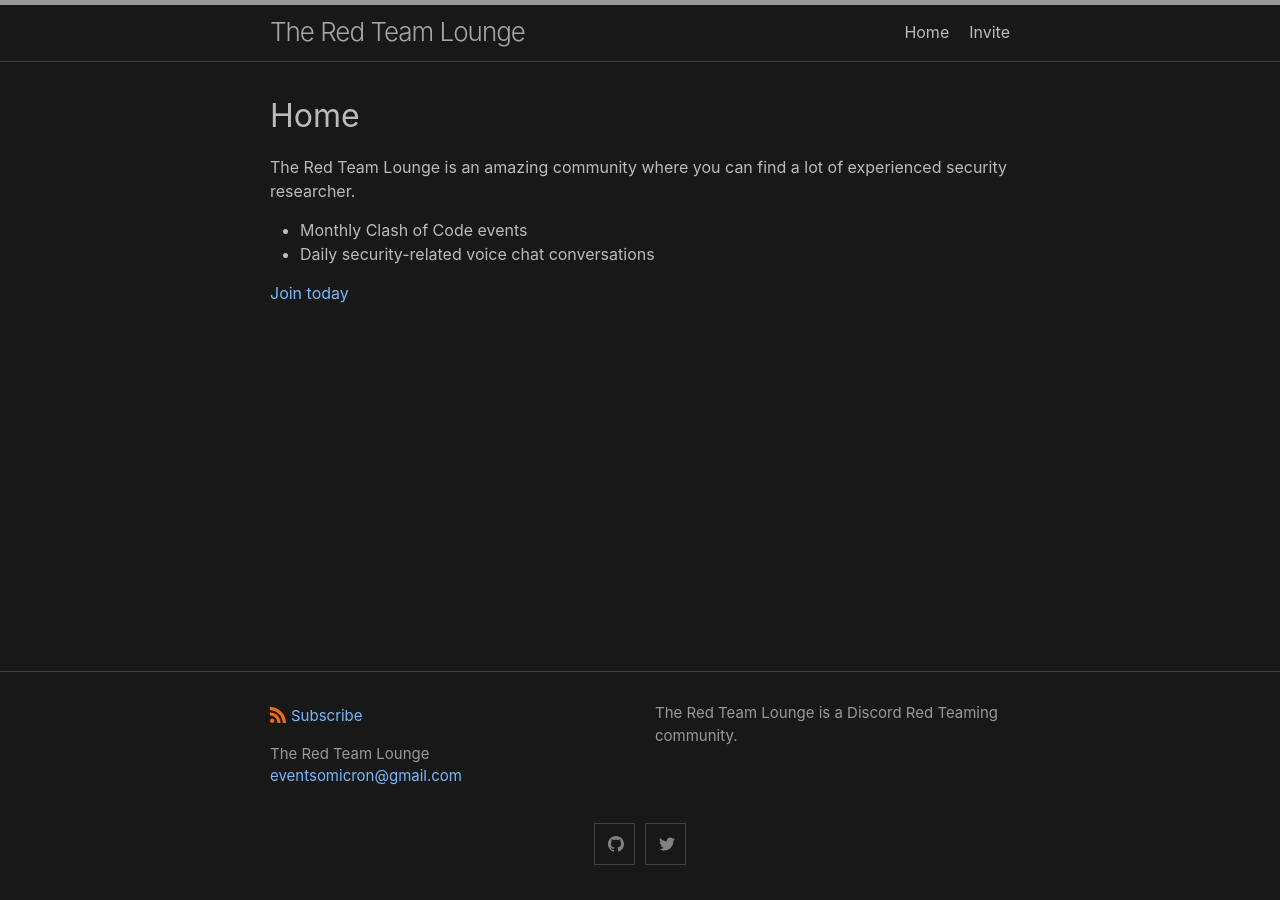
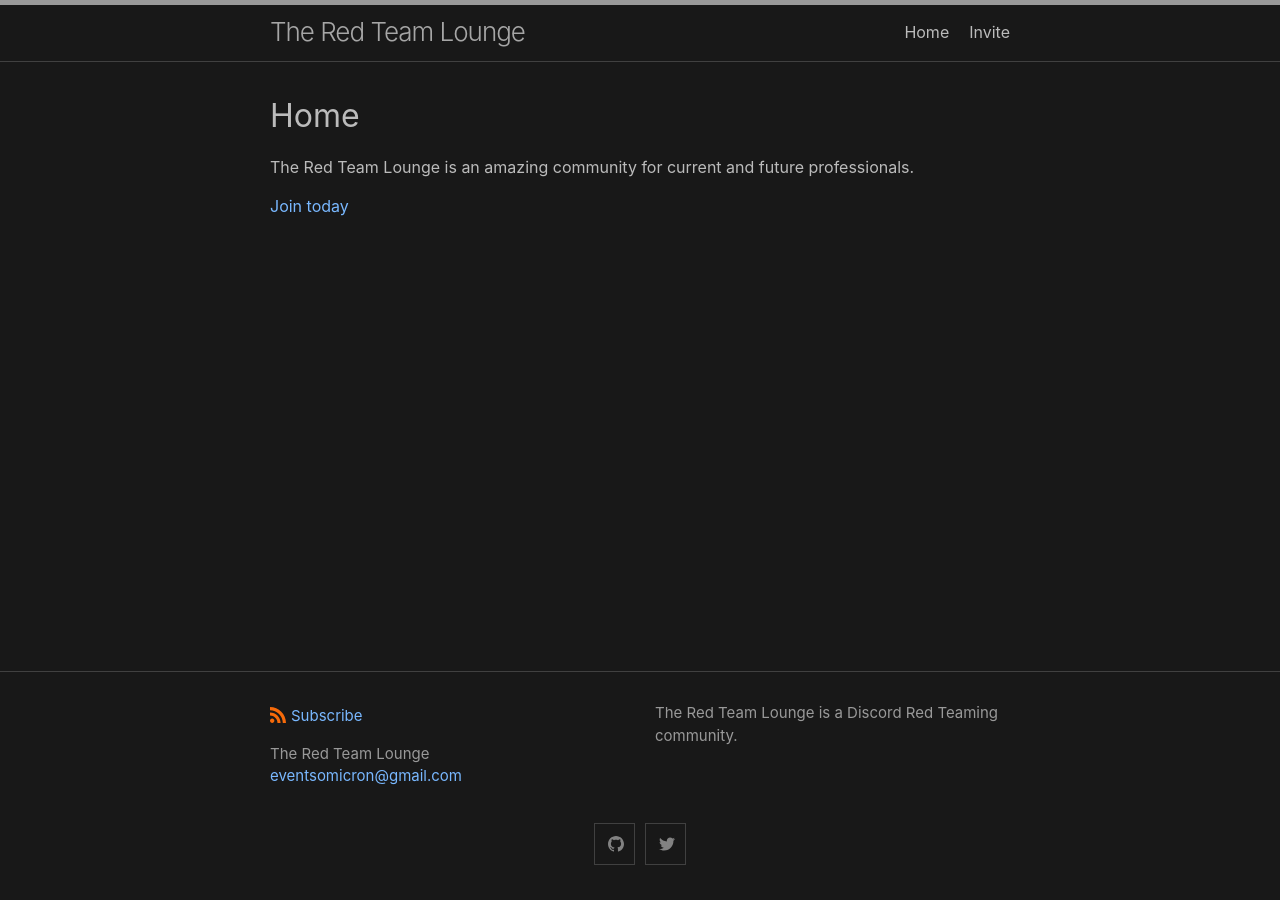
Before and after one commit to RedTeamLounge/RedTeamLounge.github.io, a Jekyll site: the page built from index.md, in a window 1280 px wide. Built offline with Jekyll 4.4.1, drawn with Linux system fonts in a browser that asks for light colours.

Commit message:
Update index.md

```diff
--- a/index.md
+++ b/index.md
@@ -9,9 +9,6 @@ layout: home
 title: Home
 ---
 
-The Red Team Lounge is an amazing community where you can find a lot of experienced security researcher.
-
-- Monthly Clash of Code events
-- Daily security-related voice chat conversations
+The Red Team Lounge is an amazing community for current and future professionals.
 
 <a href="/invite">Join today</a>
```
